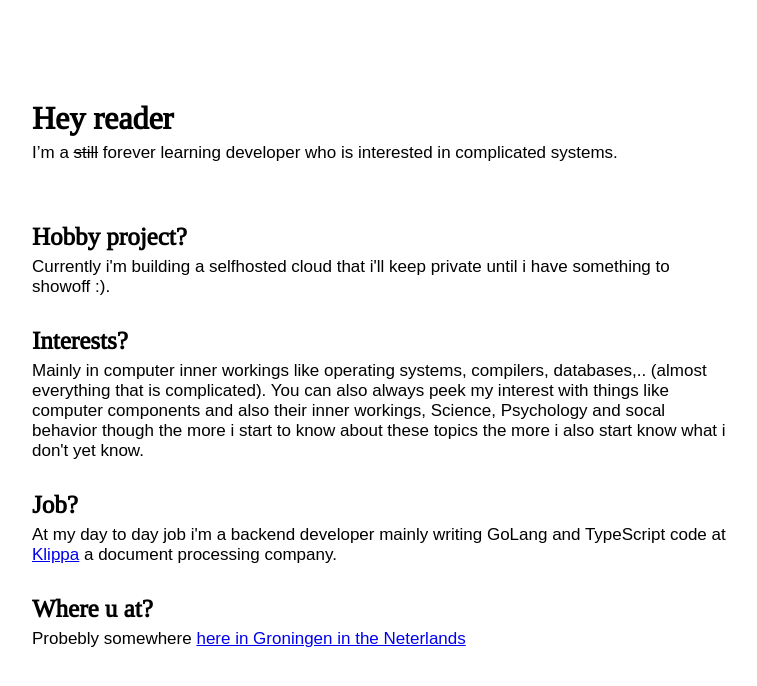
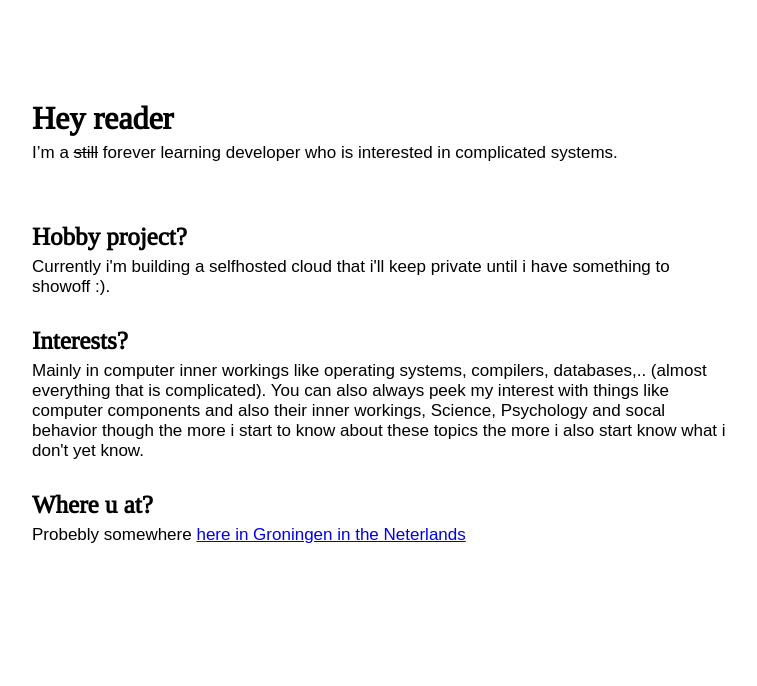
Before and after one commit to mjarkk/mkopenga, a Next.js app: page / in a window 1280 px wide. Shown: the top 686 px of the page, without its empty margins (258-1015 px from the left). Built offline with nearby package versions, Linux system fonts and the light colour scheme.

Commit message:
Update index.tsx

```diff
--- a/pages/index.tsx
+++ b/pages/index.tsx
@@ -34,12 +34,6 @@ export default () => (
             Mainly in computer inner workings like operating systems, compilers, databases,.. (almost everything that is complicated).
             You can also always peek my interest with things like computer components and also their inner workings, Science, Psychology and socal behavior though
             the more i start to know about these topics the more i also start know what i don't yet know.
-          </div>
-        </div>
-        <div className="question">
-          <p className="q">Job?</p>
-          <div className="a">
-            At my day to day job i'm a backend developer mainly writing GoLang and TypeScript code at <a href="https://klippa.com">Klippa</a> a document processing company.
           </div>
         </div>
         <div className="question">
```
